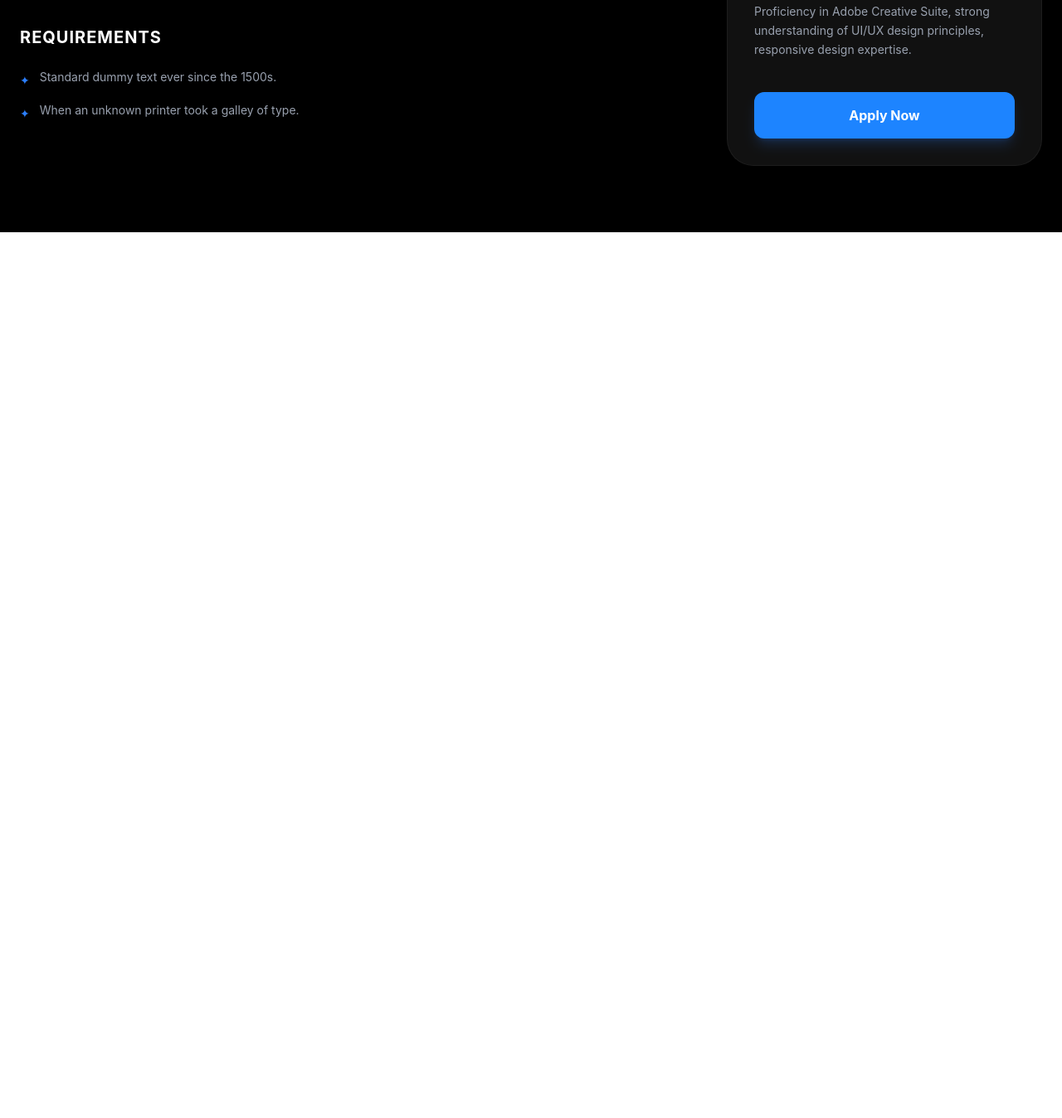
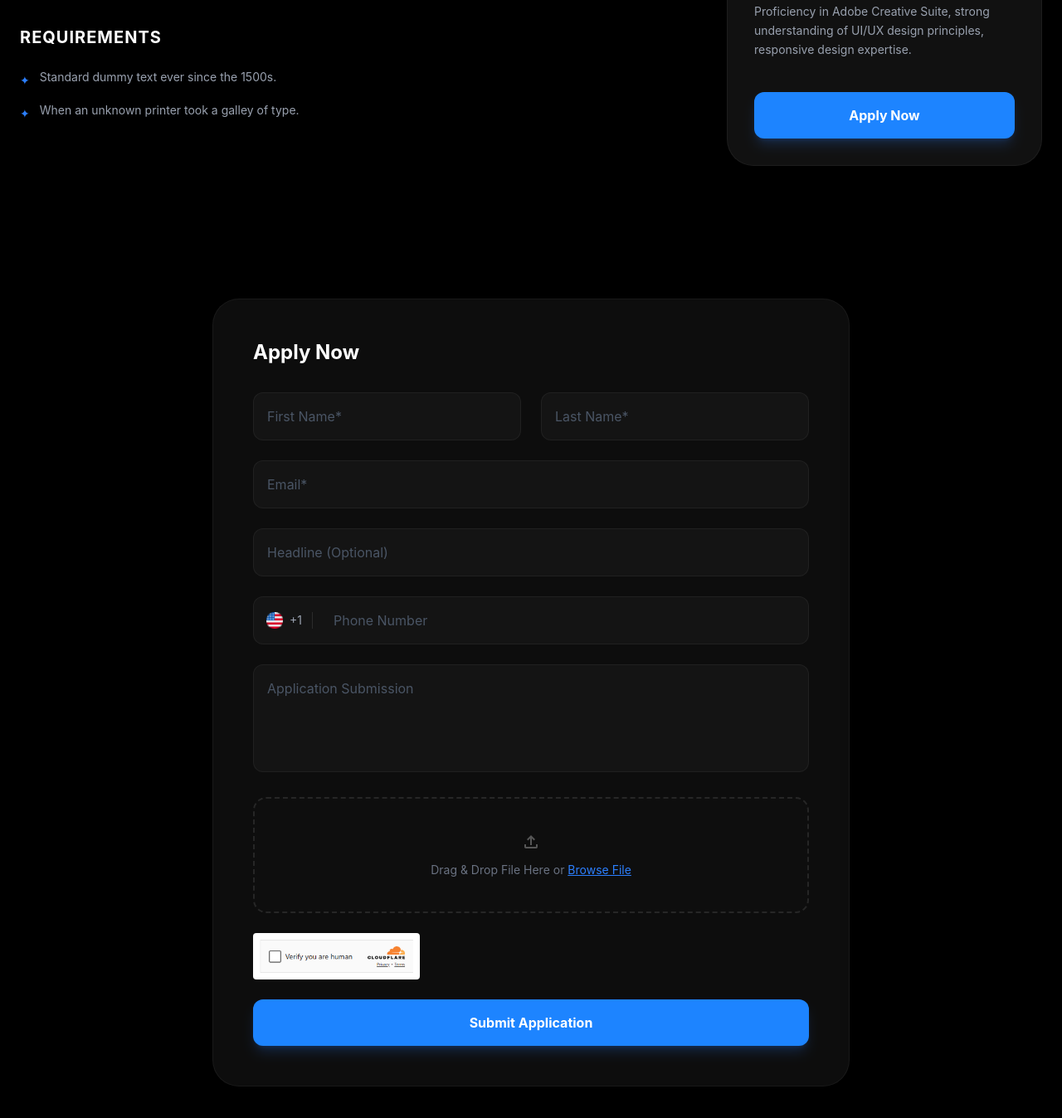
Before and after one commit to Ilyos11/Exam-Project, a website: page src/page4.html in a window 1280 px wide. Shown: the part 993-2341 px from the top of the page at 83% size. Before the commit the page ends 1273 px from the top, so only its background shows below. Drawn offline with nearby package versions, Linux system fonts and the light colour scheme; files that its build step writes are made by us from their sources.

Commit message:
Section 4

```diff
--- a/src/page4.html
+++ b/src/page4.html
@@ -147,5 +147,64 @@
 </section>
 
 
+
+<!-- Section 4 -->
+<section class="bg-black py-20 px-6">
+  <div class="max-w-3xl mx-auto bg-[#0d0d0d] rounded-[32px] p-8 md:p-12 border border-white/5">
+
+    <h2 class="text-2xl font-bold text-white mb-8">Apply Now</h2>
+
+    <form class="space-y-6">
+
+      <div class="grid grid-cols-1 md:grid-cols-2 gap-6">
+        <input type="text" placeholder="First Name*"
+               class="w-full bg-[#141414] border border-white/5 p-4 rounded-xl text-white placeholder-gray-600 focus:outline-none focus:border-blue-500 transition-all">
+        <input type="text" placeholder="Last Name*"
+               class="w-full bg-[#141414] border border-white/5 p-4 rounded-xl text-white placeholder-gray-600 focus:outline-none focus:border-blue-500 transition-all">
+      </div>
+
+      <input type="email" placeholder="Email*"
+             class="w-full bg-[#141414] border border-white/5 p-4 rounded-xl text-white placeholder-gray-600 focus:outline-none focus:border-blue-500 transition-all">
+
+      <input type="text" placeholder="Headline (Optional)"
+             class="w-full bg-[#141414] border border-white/5 p-4 rounded-xl text-white placeholder-gray-600 focus:outline-none focus:border-blue-500 transition-all">
+
+      <div class="relative">
+        <div class="absolute left-4 top-1/2 -translate-y-1/2 flex items-center gap-2 border-r border-white/10 pr-3">
+          <img src="../img/Icon USA.png" alt="USA" class="w-5 h-auto">
+          <span class="text-gray-400 text-sm">+1</span>
+        </div>
+        <input type="tel" placeholder="Phone Number"
+               class="w-full bg-[#141414] border border-white/5 p-4 pl-24 rounded-xl text-white placeholder-gray-600 focus:outline-none focus:border-blue-500 transition-all">
+      </div>
+
+
+      <textarea placeholder="Application Submission" rows="4"
+                class="w-full bg-[#141414] border border-white/5 p-4 rounded-xl text-white placeholder-gray-600 focus:outline-none focus:border-blue-500 transition-all resize-none"></textarea>
+
+
+      <div class="border-2 border-dashed border-white/10 rounded-2xl p-10 flex flex-col items-center justify-center gap-3 bg-[#111111]/50 hover:bg-[#111111] transition-all cursor-pointer group">
+        <img src="../img/symbols_upload.png" alt="Upload" class="w-6 h-6 opacity-50 group-hover:opacity-100 transition-opacity">
+        <p class="text-gray-500 text-sm">
+          Drag & Drop File Here or <span class="text-blue-500 underline">Browse File</span>
+        </p>
+      </div>
+
+      <div class="flex justify-start">
+        <div class="bg-white rounded p-2 flex items-center gap-4">
+
+      <img src="../img/Verify Image.png" alt="Verify" class="h-10">
+        </div>
+      </div>
+
+      <button type="submit" class="w-full bg-[#1d84ff] hover:bg-blue-500 text-white py-4 rounded-xl font-bold transition-all shadow-lg shadow-blue-500/20 active:scale-[0.98]">
+        Submit Application
+      </button>
+
+    </form>
+  </div>
+</section>
+
+
 </body>
 </html>
```
Also changed, not shown: img/Icon USA.png (added), img/Verify Image.png (added), img/symbols_upload.png (added).
